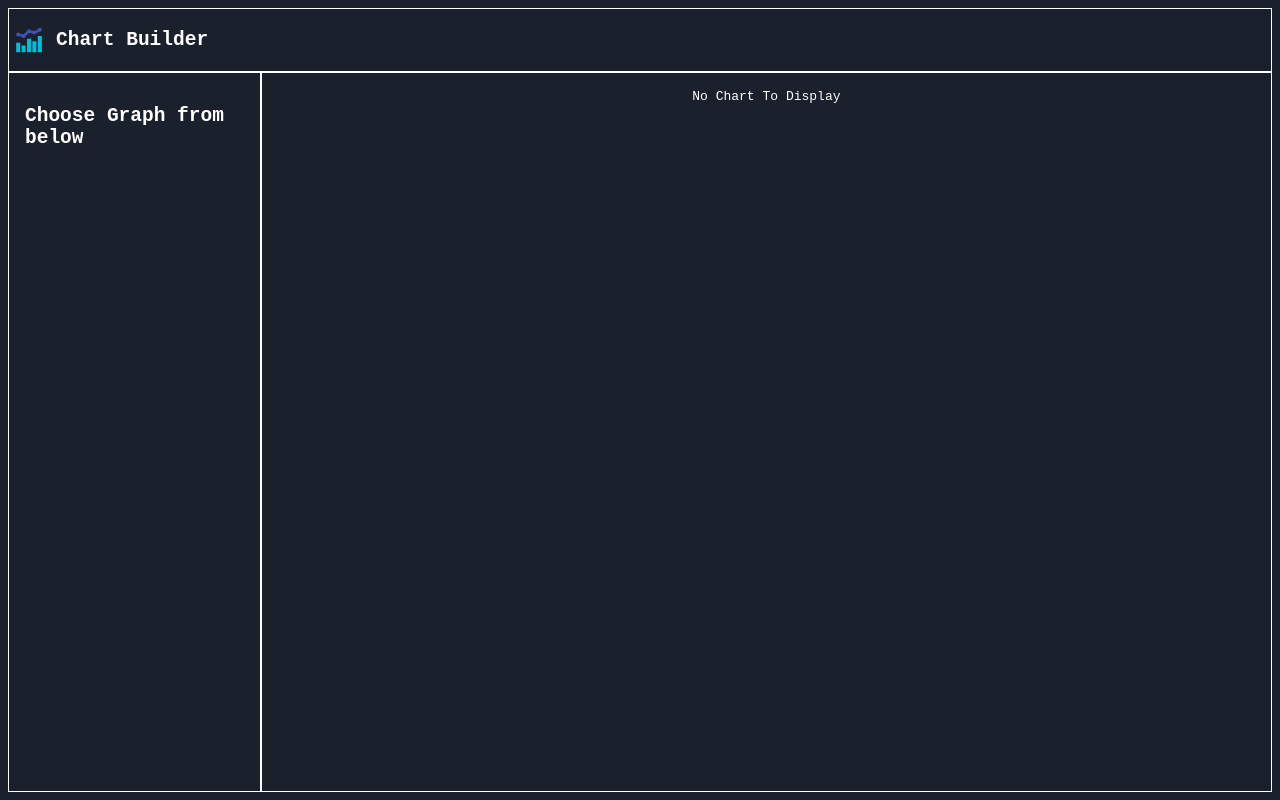
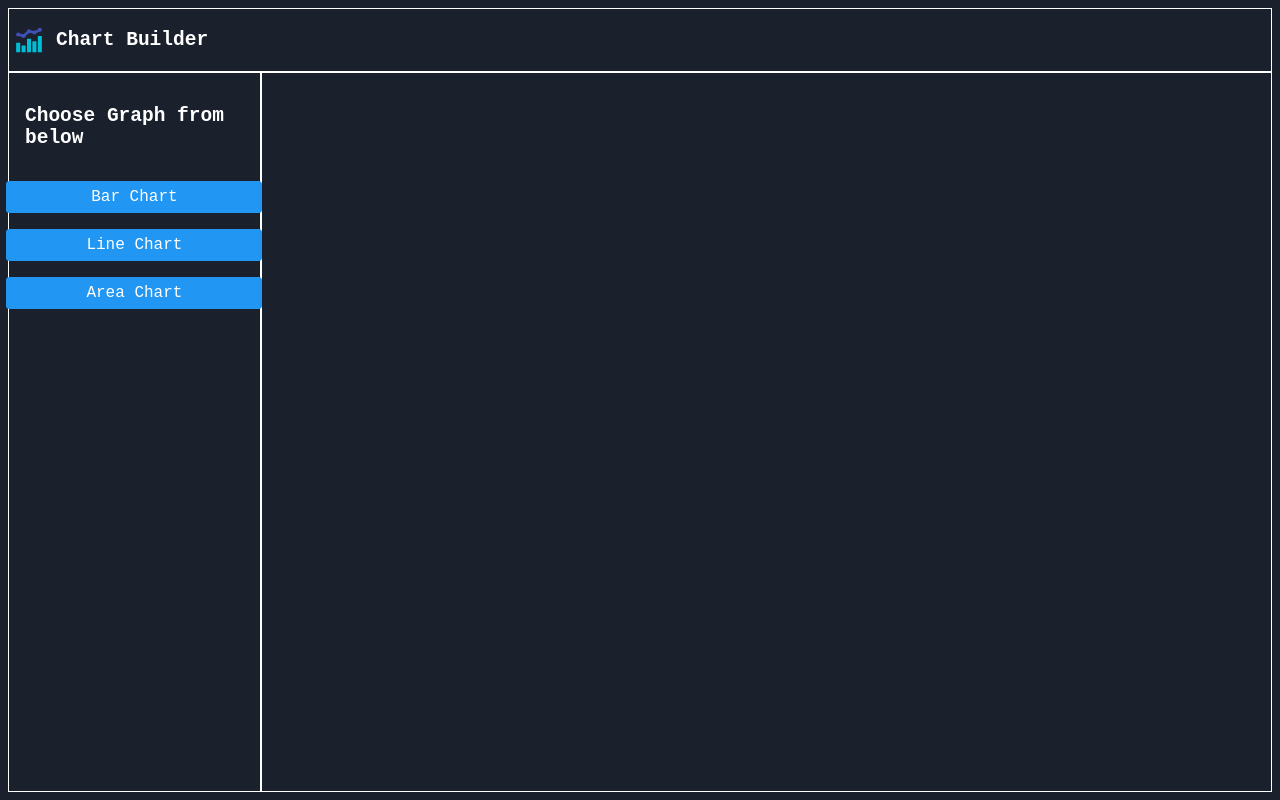
Before and after one commit to Raja-Simform/Chart, a React (Vite) app: page / in a window 1280 px wide. Built offline with nearby package versions, Linux system fonts and the light colour scheme.

Commit message:
feat:add button

```diff
--- a/src/App.tsx
+++ b/src/App.tsx
@@ -5,14 +5,19 @@ import SideBar from "./components/SideBar/SideBar";
 import "primereact/resources/themes/saga-blue/theme.css";
 import "primereact/resources/primereact.min.css";
 import "primeicons/primeicons.css";
+import { useState } from "react";
 
 function App() {
+  const [chartType,setChartType]=useState<string>("");
+  function handleCLick(type:string){
+    setChartType(type);
+  }
   return (
     <div>
       <Header />
       <main className="container">
-        <SideBar />
-        <Chart />
+        <SideBar handleClick={handleCLick}/>
+        <Chart type={chartType}/>
       </main>
     </div>
   );
--- a/src/components/Chart/Chart.tsx
+++ b/src/components/Chart/Chart.tsx
@@ -1,6 +1,9 @@
 import styles from './Chart.module.css'
-export default function Chart() {
+interface ChartProps{
+  type:string;
+}
+export default function Chart({type}:ChartProps) {
   return <div className={styles.chart}>
-    No Chart To Display
+    {type}
   </div>;
 }
--- a/src/components/SideBar/SideBar.module.css
+++ b/src/components/SideBar/SideBar.module.css
@@ -7,4 +7,11 @@
   padding: 1rem;
   font-family: monospace;
   align-items: center;
+  gap: 1rem;
 }
+.buttonchart{
+  height: 2rem;
+  width: 16rem;
+  font-family: monospace;
+
+}
--- a/src/components/SideBar/SideBar.tsx
+++ b/src/components/SideBar/SideBar.tsx
@@ -1,9 +1,16 @@
 import styles from "./SideBar.module.css";
 
-export default function SideBar() {
+import { Button } from "primereact/button";
+interface SideBarProps{
+  handleClick:(type:string)=>void;
+}
+export default function SideBar({handleClick}:SideBarProps) {
   return (
     <div className={styles.sidebar}>
       <h2>Choose Graph from below</h2>
+      <Button type="button" label="Bar Chart" className={styles.buttonchart} onClick={()=>handleClick("bar")} />
+      <Button type="button" label="Line Chart" className={styles.buttonchart} onClick={()=>handleClick("line")}/>
+      <Button type="button" label="Area Chart" className={styles.buttonchart} onClick={()=>handleClick("area")}/>
     </div>
   );
 }
```
